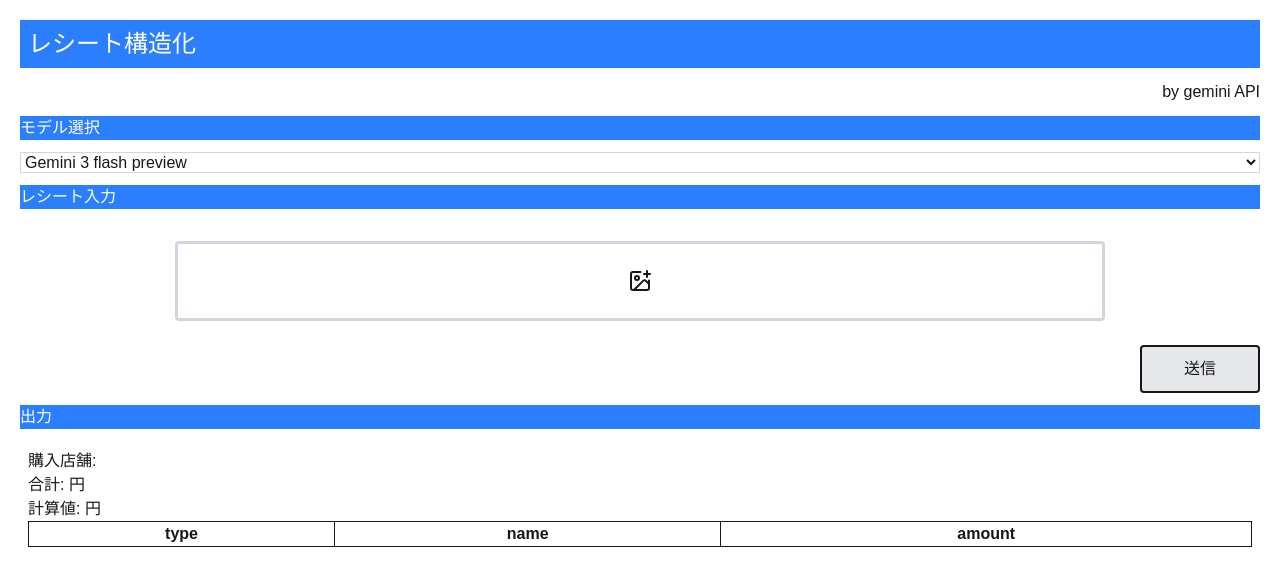
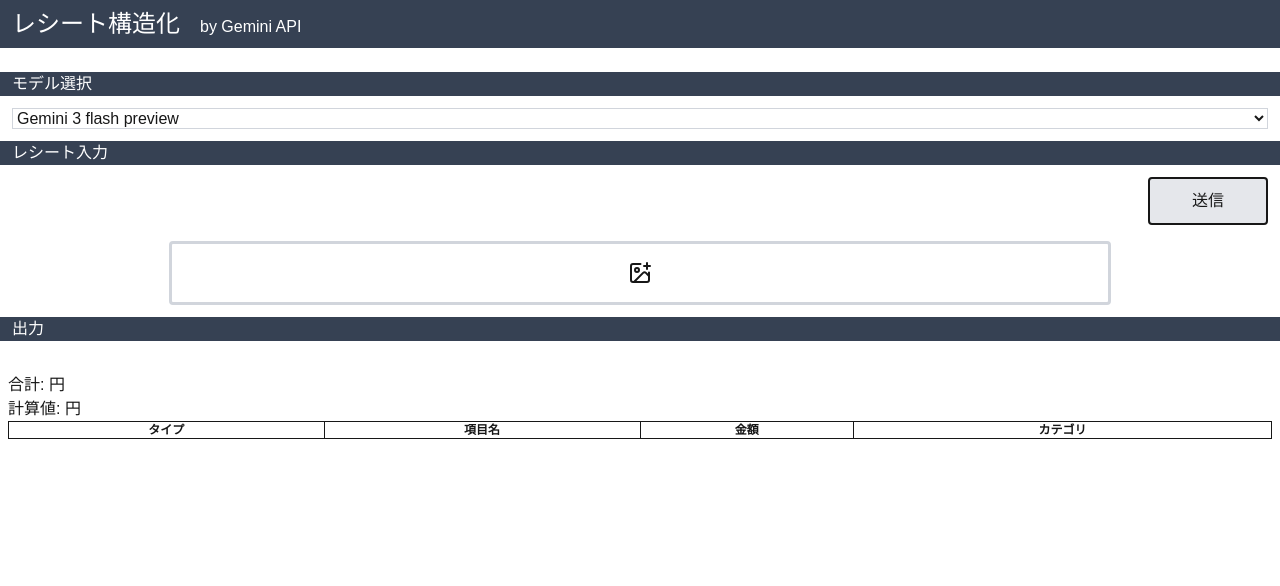
Before and after one commit to GitFoxTail/receipt-analyzer, a Next.js app: page / in a window 1280 px wide. Shown: the top 586 px of the page. Built offline with nearby package versions, Linux system fonts and the light colour scheme.

Commit message:
add category

```diff
--- a/app/api/gemini-image/route.ts
+++ b/app/api/gemini-image/route.ts
@@ -12,6 +12,7 @@ const receiptItemSchema = z.object({
     name: z.string().describe("Item name as printed on the receipt."),
     amount: z.number().describe("Amount in JPY. Discounts should be negative"),
     type: z.enum(["item", "discount", "tax"]).describe("Item: purchased product, discount: discount or coupon, tax: consumption tax"),
+    category: z.enum(["food", "restaurant", "goods", "child goods", "other"]).describe("category of items."),
 });
 
 const receiptSchema = z.object({
@@ -23,8 +24,8 @@ const receiptSchema = z.object({
 });
 
 export async function POST(req: NextRequest) {
+    // リクエストの内容をjsonにパース
     const body = await req.json();
-    console.log(body);
     const response = await fetchGemini(body.prompt, body.model, body.image);
     return NextResponse.json({ message: response });
 }
--- a/components/receipt-input.tsx
+++ b/components/receipt-input.tsx
@@ -1,56 +1,33 @@
 "use client";
 
 import React, { useState } from "react";
-import Markdown from "react-markdown";
 import { ImagePlus } from "lucide-react";
+
+interface Item {
+    name: string;
+    amount: number;
+    type: string;
+    category: string;
+}
 
 export function ReceiptInput() {
     const defaultPrompt = `出力は、提供された JSON スキーマに厳密に従うこと
 割引は、金額がマイナスの品目として表現すること
 消費税は、type が "tax" の独立した品目として含めること
-金額は、**通貨記号を含まない日本円の数値（number）**で出力すること`
+金額は、**通貨記号を含まない日本円の数値（number）**で出力すること
+家計簿区分は、購入店舗と品名から判断し選択すること
+消費税、割引のcategoryは、それが適用されている品目に合わせる、otherは使用しない`
 
-    // const [input, setInput] = useState(defaultPrompt);
-    // const [sendedPrompt, setSendedPrompt] = useState("");
     const [base64, setBase64] = useState<string>("");
     const [previewUrl, setPreviewUrl] = useState<string>("");
     const [output, setOutput] = useState("");
     const [model, setModel] = useState("gemini-3-flash-preview")
+    const [isLoading, setIsLoading] = useState(false);
 
     const [store, setStore] = useState<string | null>(null);
     const [totalPrice, setTotalPrice] = useState<number | null>(null);
     const [calculatedTotalPrice, setCalculatedTotalPrice] = useState<number | null>(null);
-    const [items, setItems] = useState([]);
-
-    // const handleChange = (e: React.ChangeEvent<HTMLTextAreaElement>) => {
-    //     setInput(e.target.value)
-    // }
-
-    // const handleSubmit = async (e: React.SyntheticEvent) => {
-    //     e.preventDefault();
-    //     const prompt = input;
-    //     setSendedPrompt(prompt);
-    //     setInput("");
-    //     setOutput("生成中...");
-
-    //     const params = {
-    //         prompt: input,
-    //         model: model,
-    //     };
-
-    //     const response = await fetch(
-    //         "/api/gemini-text",
-    //         {
-    //             method: "POST",
-    //             headers: { "Content-Type": "application/json" },
-    //             body: JSON.stringify(params),
-    //         }
-    //     )
-
-    //     const data = await response.json();
-    //     setOutput(String(data.message));
-    // }
-
+    const [items, setItems] = useState<Array<Item> | []>([]);
 
     const handleFileChange = (e: React.ChangeEvent<HTMLInputElement>) => {
         const file = e.target.files?.[0];
@@ -59,20 +36,40 @@ export function ReceiptInput() {
         const reader = new FileReader();
 
         reader.onload = () => {
-            const result = reader.result as string;
-            const base64Data = result.split(",")[1];
-            setBase64(base64Data);
-            setPreviewUrl(result);
+            const img = new Image();
+            img.onload = () => {
+                const MAX_WIDTH = 1024;
+                const scale = Math.min(1, MAX_WIDTH / img.width);
+
+                const canvas = document.createElement("canvas");
+                canvas.width = img.width * scale;
+                canvas.height = img.height * scale;
+
+                const ctx = canvas.getContext("2d");
+                if (!ctx) return;
+                ctx.drawImage(img, 0, 0, canvas.width, canvas.height);
+
+                const jpegDataUrl = canvas.toDataURL("image/jpeg", 0.8);
+
+                setPreviewUrl(jpegDataUrl);
+                setBase64(jpegDataUrl.split(",")[1]);
             }
-
+            img.src = reader.result as string;
+        }
         reader.readAsDataURL(file);
     }
 
     const handleFileSubmit = async (e: React.SyntheticEvent) => {
         e.preventDefault();
-        // const prompt = input;
-        // setSendedPrompt(prompt);
-        setOutput("生成中...");
+
+        if (base64 === "") {
+            setOutput("ファイルがアップロードされていません");
+            return;
+        } else {
+            setOutput("");
+        }
+
+        setIsLoading(true);
 
         const params = {
             // prompt: input,
@@ -95,7 +92,6 @@ export function ReceiptInput() {
             );
 
             const data = await response.json();         // json
-            setOutput(data.message);                    // string
             const message = JSON.parse(data.message);   // json
             setStore(message.store_name);
             setItems(message.items);
@@ -106,7 +102,7 @@ export function ReceiptInput() {
                         sum: number,
                         item: { name: string, amount: number, type: string }
                     ) => sum + item.amount, 0))
-
+            setIsLoading(false);
         } catch (error) {
             console.error(error);
             setOutput(String(error));
@@ -118,15 +114,15 @@ export function ReceiptInput() {
     }
 
     return (
-        <div className="flex flex-col gap-3 p-5">
-            <h1 className="text-2xl p-2 bg-blue-500 text-white">レシート構造化</h1>
-            <p className="text-base text-end">by gemini API</p>
+        <div className="flex flex-col gap-3">
+            <h1 className="text-2xl p-2 bg-gray-700 text-white px-3">レシート構造化<span className="text-base ml-5">by Gemini API</span></h1>
+            <p ></p>
 
-            <h2 className="bg-blue-500 text-white">モデル選択</h2>
+            <h2 className="bg-gray-700 text-white px-3">モデル選択</h2>
             <select
                 value={model}
                 onChange={handleChangeModelSelector}
-                className="border border-gray-300"
+                className="border border-gray-300 mx-3"
             >
                 <option value="gemini-3-flash-preview">Gemini 3 flash preview</option>
                 <option value="gemini-2.5-pro">Gemini 2.5 pro</option>
@@ -139,22 +135,19 @@ export function ReceiptInput() {
                 <option value="gemma-3-27b-it">Gemma 3</option>
             </select>
 
-            <h2 className="bg-blue-500 text-white">レシート入力</h2>
-            {/* <form onSubmit={handleSubmit} className="flex flex-col gap-1">
-                <textarea
-                    className="border border-gray-300 h-44 text-sm"
-                    value={input ?? ""}
-                    onChange={handleChange}
-                />
-                <div className="flex justify-end">
+            <h2 className="bg-gray-700 text-white px-3">レシート入力</h2>
+            <form onSubmit={handleFileSubmit} className="flex flex-col gap-1">
+                <div className="flex justify-end mr-3 mb-3">
                     <button
                         type="submit"
-                        className="border border-2 rounded w-40 bg-gray-200 hover:bg-gray-300 cursor-pointer"
-                    >テキスト送信</button>
+                        className="border border-2 rounded w-30 h-12 bg-gray-200 hover:bg-gray-300 cursor-pointer"
+                    >
+                        {isLoading ? <div className="flex ml-3"><div className="w-6 h-6 mr-2 border-4 border-gray-300 border-t-gray-700 rounded-full animate-spin" />生成中</div>
+                            : "送信"}
+                    </button>
                 </div>
-            </form> */}
-            <form onSubmit={handleFileSubmit} className="flex flex-col gap-1">
-                <div className="flex justify-center my-5">
+                <div className="flex mx-3">
+                    <div className={`flex justify-center ${previewUrl ? "w-1/2" : "w-full"}`}>
                         <input
                             id="file-upload"
                             className="hidden"
@@ -164,34 +157,28 @@ export function ReceiptInput() {
                         />
                         <label
                             htmlFor="file-upload"
-                        className="flex items-center justify-center w-3/4 h-20 border border-gray-300 border-3 rounded cursor-pointer"
+                            className="flex items-center justify-center w-3/4 h-16 border border-gray-300 border-3 rounded cursor-pointer"
                         >
                             <ImagePlus />
                         </label>
                     </div>
                     {previewUrl && (
-                    <div className="flex justify-center">
+                        <div className="flex justify-center border w-1/2">
+                            <div className="h-20 overflow-y-auto border">
                                 <img
                                     src={previewUrl}
                                     alt="Preview"
-                            className="max-w-md max-h-64 object-contain border border-gray-300 rounded" />
+                                    className="max-w-full h-auto" />
+                            </div>
                         </div>
                     )}
-                <div className="flex justify-end">
-                    <button
-                        type="submit"
-                        className="border border-2 rounded w-30 h-12 bg-gray-200 hover:bg-gray-300 cursor-pointer"
-                    >送信</button>
                 </div>
             </form>
-            {/* <h2 className="bg-blue-500 text-white">送信した文章</h2>
-            <div className="border bg-gray-100 p-2">
-                {sendedPrompt}
-            </div> */}
-            <h2 className="bg-blue-500 text-white">出力</h2>
-            {/* <div className="border min-h-40 bg-gray-100 p-2">{output}</div> */}
+
+            <h2 className="bg-gray-700 text-white px-3">出力</h2>
+            <div className="text-red-500 ml-2 text-sm">{output}</div>
             <div className="p-2">
-                <p>購入店舗: <span>{store}</span></p>
+                {store && <p>購入店舗: <span>{store}</span></p>}
                 <p>合計: <span>{totalPrice}</span>円</p>
                 <p>計算値: <span>{calculatedTotalPrice}</span>円</p>
                 {
@@ -202,21 +189,79 @@ export function ReceiptInput() {
                     )
                 }
 
-                <table className="w-full">
-                    <thead>
+                <table className="w-full text-xs">
+                    <thead className="">
                         <tr>
-                            <th className="border">type</th>
-                            <th className="border">name</th>
-                            <th className="border">amount</th>
+                            <th className="border">タイプ</th>
+                            <th className="border">項目名</th>
+                            <th className="border">金額</th>
+                            <th className="border">カテゴリ</th>
                         </tr>
                     </thead>
                     <tbody>
-                        {items.map((item: { name: string, amount: number, type: string }, index: number) => {
+                        {items.map((item: Item, index: number) => {
                             return (
                                 <tr key={index}>
-                                    <td className="border text-start px-2"><input className="w-full box-border" value={item.type}/></td>
-                                    <td className="border text-start px-2"><input className="w-full box-border" value={item.name}/></td>
-                                    <td className="border text-end px-2"><input className="w-full box-border" value={item.amount}/></td>
+                                    <td className="border text-start px-2">
+                                        <select
+                                            value={item.type}
+                                            onChange={(e) => {
+                                                const newItems: Array<Item> | [] = [...items];
+                                                newItems[index].type = e.target.value;
+                                                setItems(newItems);
+                                            }}
+                                            className="border border-gray-300 w-12"
+                                        >
+                                            <option value="item">item</option>
+                                            <option value="discount">discount</option>
+                                            <option value="tax">tax</option>
+                                        </select>
+                                    </td>
+                                    <td className="border text-start p-2">
+                                        <input
+                                            className="w-full border-gray-300 border"
+                                            value={item.name}
+                                            onChange={(e) => {
+                                                const newItems: Array<Item> | [] = [...items];
+                                                newItems[index].name = e.target.value;
+                                                setItems(newItems);
+                                            }}
+                                        />
+                                    </td>
+                                    <td className="border text-end px-2 w-12">
+                                        <input
+                                            className="w-full border-gray-300 border"
+                                            value={item.amount}
+                                            onChange={(e) => {
+                                                const newItems: Array<Item> | [] = [...items];
+                                                newItems[index].amount = Number(e.target.value);
+                                                setItems(newItems);
+                                                setCalculatedTotalPrice(
+                                                    items.reduce(
+                                                        (
+                                                            sum: number,
+                                                            item: { name: string, amount: number, type: string }
+                                                        ) => sum + item.amount, 0))
+                                            }}
+                                        />
+                                    </td>
+                                    <td className="border text-start px-1">
+                                        <select
+                                            value={item.category}
+                                            onChange={(e) => {
+                                                const newItems: Array<Item> | [] = [...items];
+                                                newItems[index].category = e.target.value;
+                                                setItems(newItems);
+                                            }}
+                                            className="border border-gray-300 w-14"
+                                        >
+                                            <option value="food">食費</option>
+                                            <option value="restaurant">外食</option>
+                                            <option value="goods">日用品</option>
+                                            <option value="child goods">子育て</option>
+                                            <option value="other">その他</option>
+                                        </select>
+                                    </td>
                                 </tr>
                             )
                         })}
```
Lines whose indentation alone changed are shown as unchanged.
